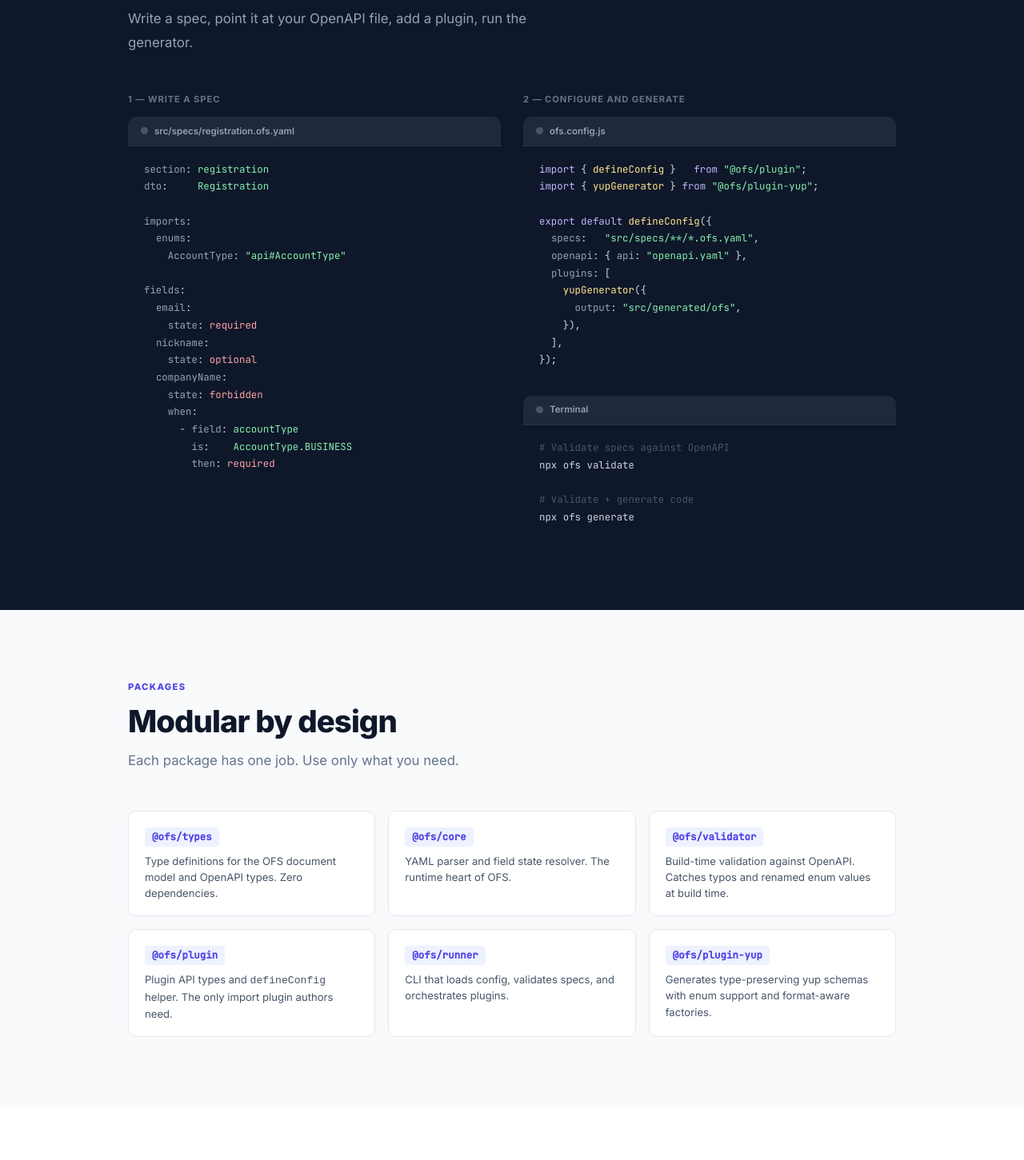
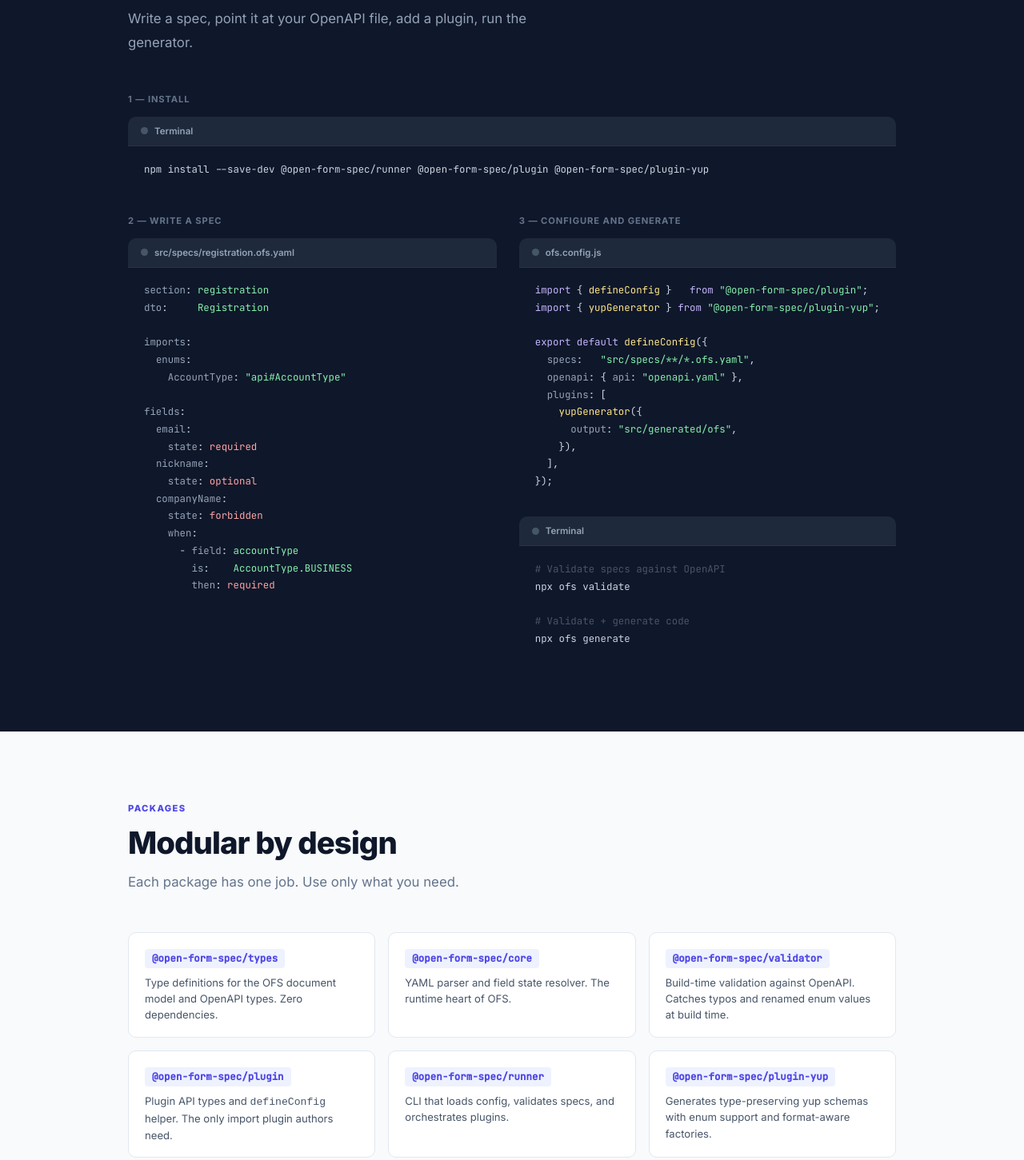
Before and after one commit to svenliebig/open-form-spec, a website: page public/index.html in a window 1280 px wide. Shown: the part 2955-4406 px from the top of the page at 80% size. Drawn offline with Linux system fonts and the light colour scheme.

Commit message:
docs: update readme, docs and website

```diff
--- a/public/index.html
+++ b/public/index.html
@@ -688,9 +688,20 @@
       Write a spec, point it at your OpenAPI file, add a plugin, run the generator.
     </p>
 
+    <div style="margin-bottom:1.75rem;" class="reveal">
+      <p class="qs-step-label">1 &mdash; Install</p>
+      <div class="code">
+        <div class="code-bar">
+          <div class="code-dot"></div>
+          Terminal
+        </div>
+        <pre>npm install --save-dev @open-form-spec/runner @open-form-spec/plugin @open-form-spec/plugin-yup</pre>
+      </div>
+    </div>
+
     <div class="qs-grid reveal">
       <div>
-        <p class="qs-step-label">1 &mdash; Write a spec</p>
+        <p class="qs-step-label">2 &mdash; Write a spec</p>
         <div class="code">
           <div class="code-bar">
             <div class="code-dot"></div>
@@ -717,14 +728,14 @@
         </div>
       </div>
       <div>
-        <p class="qs-step-label">2 &mdash; Configure and generate</p>
+        <p class="qs-step-label">3 &mdash; Configure and generate</p>
         <div class="code">
           <div class="code-bar">
             <div class="code-dot"></div>
             ofs.config.js
           </div>
-          <pre><span class="k">import</span> { <span class="fn">defineConfig</span> }   <span class="k">from</span> <span class="s">"@ofs/plugin"</span>;
-<span class="k">import</span> { <span class="fn">yupGenerator</span> } <span class="k">from</span> <span class="s">"@ofs/plugin-yup"</span>;
+          <pre><span class="k">import</span> { <span class="fn">defineConfig</span> }   <span class="k">from</span> <span class="s">"@open-form-spec/plugin"</span>;
+<span class="k">import</span> { <span class="fn">yupGenerator</span> } <span class="k">from</span> <span class="s">"@open-form-spec/plugin-yup"</span>;
 
 <span class="k">export default</span> <span class="fn">defineConfig</span>({
   <span class="p">specs</span>:   <span class="s">"src/specs/**/*.ofs.yaml"</span>,
@@ -761,27 +772,27 @@
 
     <div class="pkg-grid reveal">
       <div class="pkg-card">
-        <div class="pkg-name">@ofs/types</div>
+        <div class="pkg-name">@open-form-spec/types</div>
         <p class="pkg-desc">Type definitions for the OFS document model and OpenAPI types. Zero dependencies.</p>
       </div>
       <div class="pkg-card">
-        <div class="pkg-name">@ofs/core</div>
+        <div class="pkg-name">@open-form-spec/core</div>
         <p class="pkg-desc">YAML parser and field state resolver. The runtime heart of OFS.</p>
       </div>
       <div class="pkg-card">
-        <div class="pkg-name">@ofs/validator</div>
+        <div class="pkg-name">@open-form-spec/validator</div>
         <p class="pkg-desc">Build-time validation against OpenAPI. Catches typos and renamed enum values at build time.</p>
       </div>
       <div class="pkg-card">
-        <div class="pkg-name">@ofs/plugin</div>
+        <div class="pkg-name">@open-form-spec/plugin</div>
         <p class="pkg-desc">Plugin API types and <code>defineConfig</code> helper. The only import plugin authors need.</p>
       </div>
       <div class="pkg-card">
-        <div class="pkg-name">@ofs/runner</div>
+        <div class="pkg-name">@open-form-spec/runner</div>
         <p class="pkg-desc">CLI that loads config, validates specs, and orchestrates plugins.</p>
       </div>
       <div class="pkg-card">
-        <div class="pkg-name">@ofs/plugin-yup</div>
+        <div class="pkg-name">@open-form-spec/plugin-yup</div>
         <p class="pkg-desc">Generates type-preserving yup schemas with enum support and format-aware factories.</p>
       </div>
     </div>
```
Also changed, not shown: docs/04-configuration.md (+8 -0 lines), docs/06-plugin-yup.md (+6 -0 lines), README.md.
